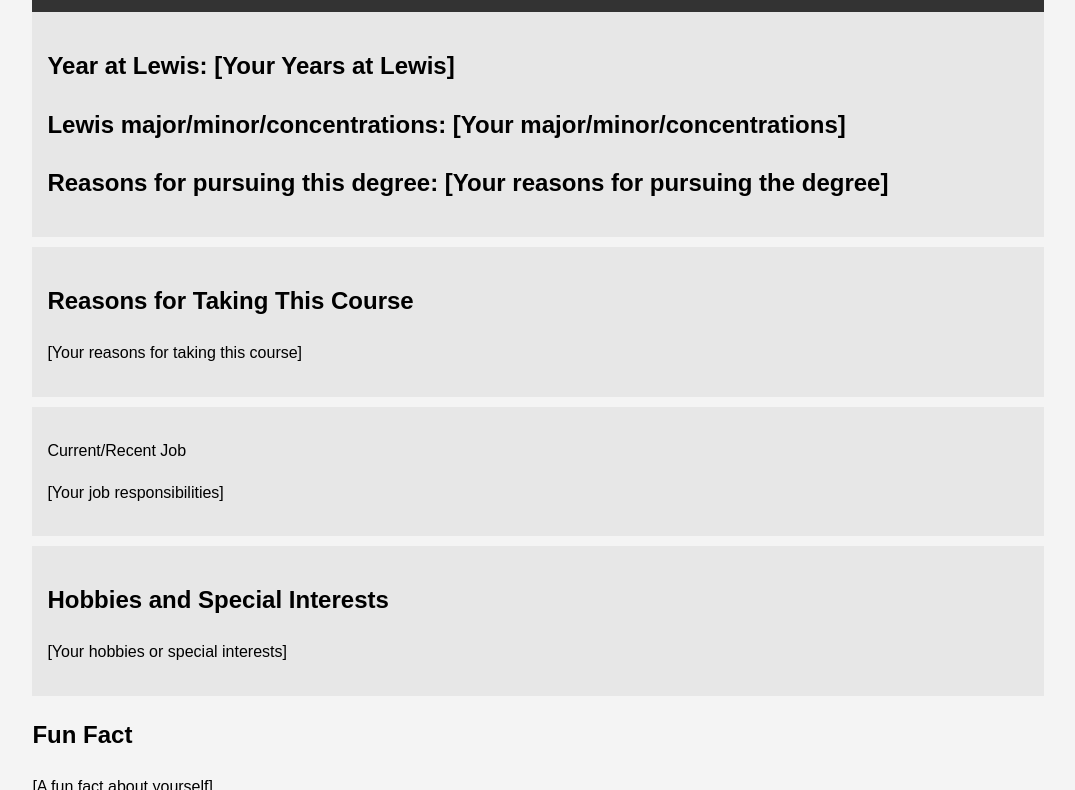
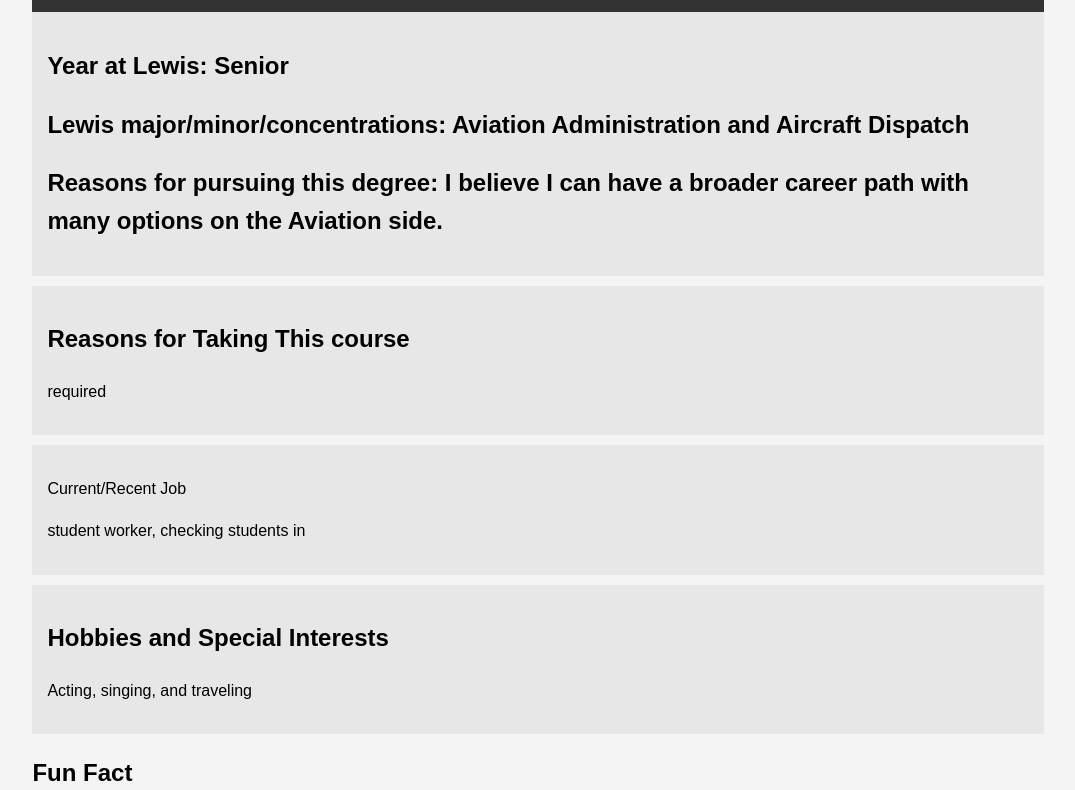
Before and after one commit to Shiraz972/getting-to-know, a plain HTML site: page index.html in a window 1280 px wide. Shown: the part 138-928 px from the top of the page, without its empty margins (102-1177 px from the left). Drawn offline with Linux system fonts and the light colour scheme.

Commit message:
editing.

```diff
--- a/index.html
+++ b/index.html
@@ -31,34 +31,34 @@
 <body>
     <div class="container">
         <header class="main-info">
-            <h1>[Your First and Last Name]</h1>
-            <h1>Preferred Name: [Your Preferred Name]</h1>
+            <h1>Shiraz Khan</h1>
+            <h1>Preferred Name: Shiraz</h1>
         </header>
 
         <section class="lewis">
-			<h2>Year at Lewis: [Your Years at Lewis]</h2>
-			<h2>Lewis major/minor/concentrations: [Your major/minor/concentrations]</h2>
-			<h2>Reasons for pursuing this degree: [Your reasons for pursuing the degree]</h2>
+			<h2>Year at Lewis: Senior</h2>
+			<h2>Lewis major/minor/concentrations: Aviation Administration and Aircraft Dispatch</h2>
+			<h2>Reasons for pursuing this degree: I believe I can have a broader career path with many options on the Aviation side.</h2>
         </section>
 
 		<section class="course">
-            <h2>Reasons for Taking This Course</h2>
-            <p>[Your reasons for taking this course]</p>
+            <h2>Reasons for Taking This course</h2>
+            <p>required</p>
         </section>
 
 		<section class="job">
             <p>Current/Recent Job</p>
-			<p>[Your job responsibilities]</p>
+			<p>student worker, checking students in</p>
         </section>
 
         <section class="hobbies">
             <h2>Hobbies and Special Interests</h2>
-            <p>[Your hobbies or special interests]</p>
+            <p>Acting, singing, and traveling</p>
         </section>
 
         <section class="fun-fact">
             <h2>Fun Fact</h2>
-            <p>[A fun fact about yourself]</p>
+            <p>I enjoy musical theatre and have apart of countless productions</p>
         </section>
     </div>
 </body>
```
